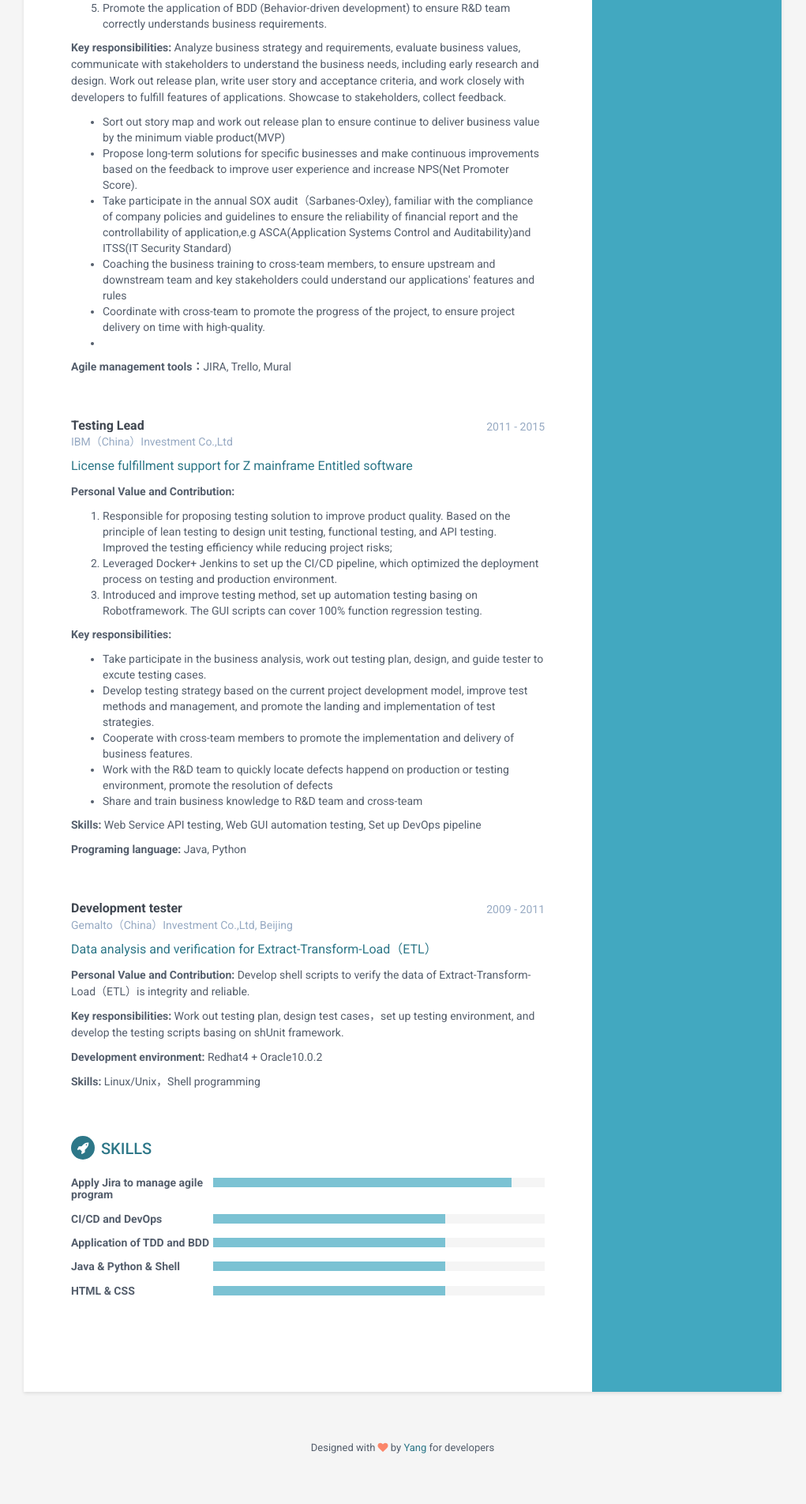
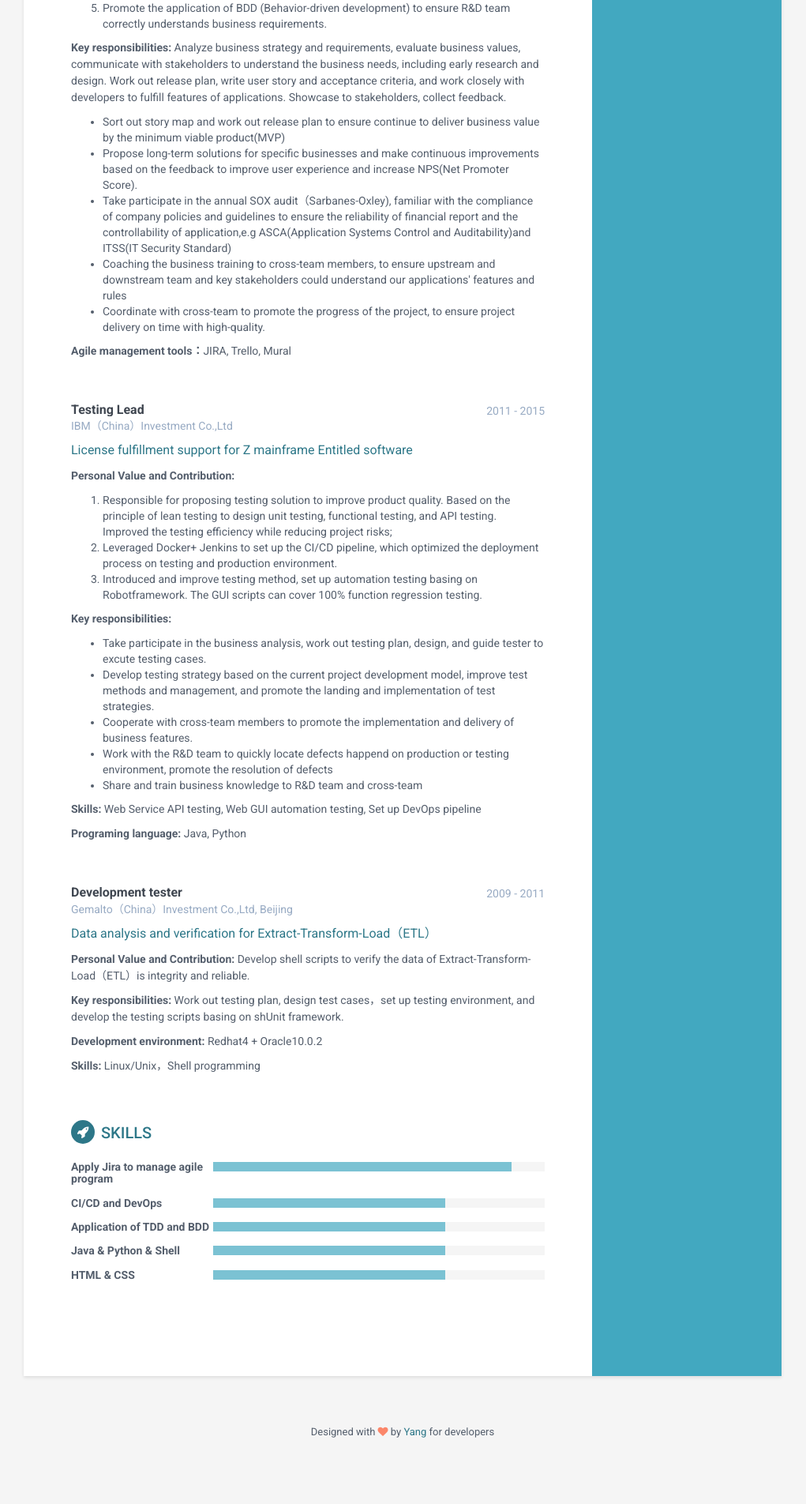
Before and after one commit to liuyang0116/LiuYangResume_EN, a Jekyll site: the page built from index.html, in a window 1280 px wide. Shown: the part 1225-3129 px from the top of the page at 79% size, without its empty margins (130-1151 px from the left). Built offline with Jekyll 4.4.1, drawn with Linux system fonts in a browser that asks for light colours.

```diff
--- a/_includes/projects.html
+++ b/_includes/projects.html
@@ -29,7 +29,7 @@ Eenterprise internal application to IBM sales and marketing team, which helps th
 					<li>Propose long-term solutions for specific businesses and make continuous improvements based on the feedback to improve user experience and increase NPS(Net Promoter Score). </li>
 			                <li>Take participate in the annual SOX audit（Sarbanes-Oxley), familiar with the compliance of company policies and guidelines to ensure the reliability of financial report and the controllability of application,e.g ASCA(Application Systems Control and Auditability)and ITSS(IT Security Standard)</li>
 					<li>Coaching the business training to cross-team members, to ensure upstream and downstream team and key stakeholders could understand our applications' features and rules</li>
-					<li>Coordinate with cross-team to promote the progress of the project, to ensure project delivery on time with high-quality.<li></ul>
+					<li>Coordinate with cross-team to promote the progress of the project, to ensure project delivery on time with high-quality.</li></ul>
 
 			<p><b>Agile management tools：</b>JIRA, Trello, Mural</p>
                 </div><!--//item-->
```
